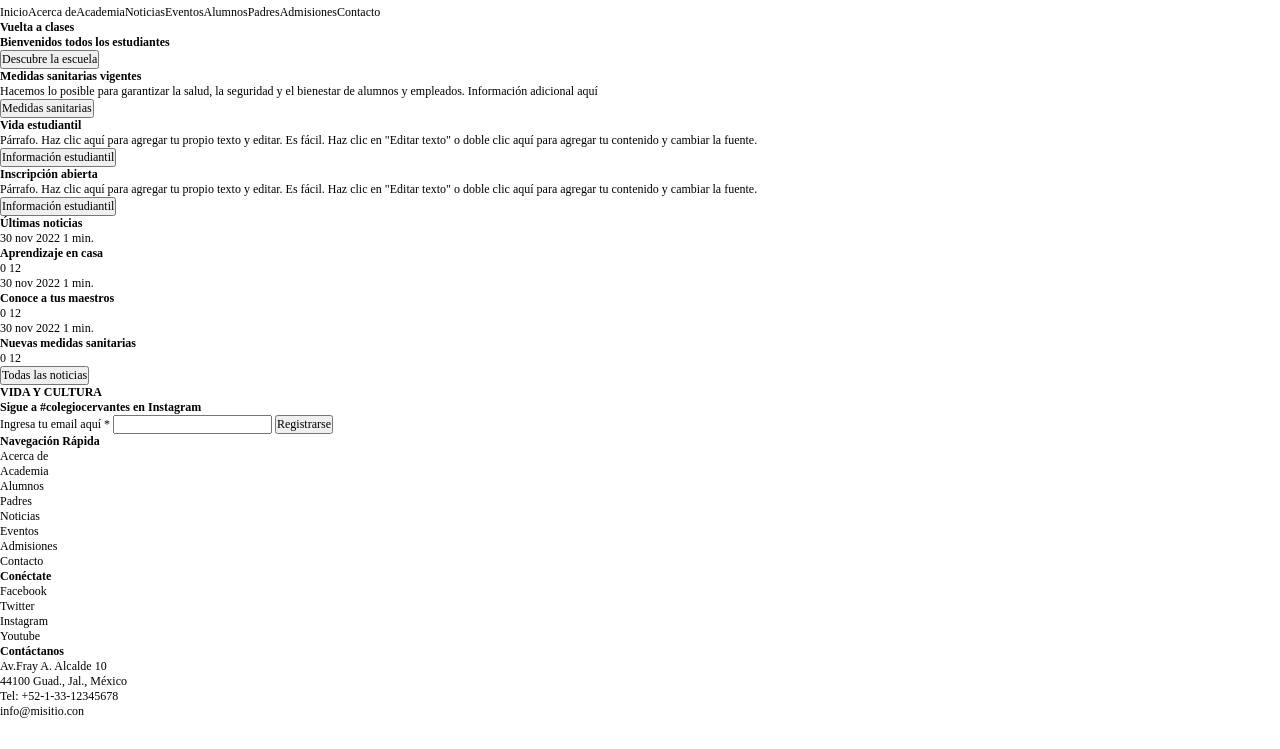
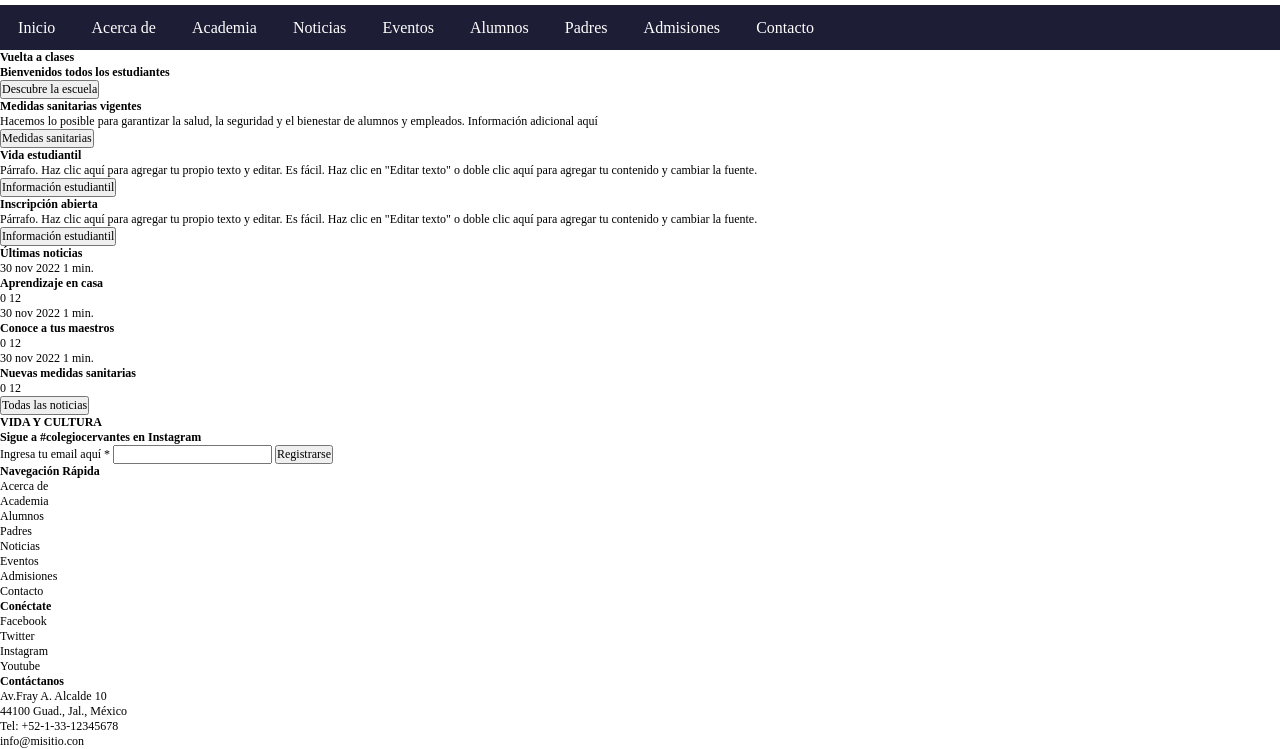
Before and after one commit to JOALMEDI/web-colegio, a plain HTML site: page index.html in a window 1280 px wide. Shown: the part 110-859 px from the top of the page. Before the commit the page ends 829 px from the top, so only its background shows below. Drawn offline with Linux system fonts and the light colour scheme; a web font is replaced by a local one.

Commit message:
Se termino el diseño del menu

```diff
--- a/estilo.css
+++ b/estilo.css
@@ -136,7 +136,29 @@
     font-family: var(--ligh);
     font-size: 16px;
 }
-section nav ul{
+
+header .encabezado-nav{
+    display: inline-block;
+    width: 100%;
+    height: 45px;
+    background: var(--azul-fuerte);
+}
+header .encabezado-nav ul{
     display: flex;
     flex-direction: row;
+    height: 100%;
+    width: 65%;
+    justify-content: space-around;
+    align-items: center;
+
 }
+header .encabezado-nav ul li{
+    color: var(--blanco);
+    font-size: 16px;
+    font-family: var(--ligh);
+    cursor: pointer;
+}
+header .encabezado-nav ul li:hover{
+    color: var(--lila);
+    transition: 0.5s all;
+}
--- a/index.html
+++ b/index.html
@@ -123,7 +123,7 @@
             </article>
         </section>
         <section>
-            <nav>
+            <nav class="encabezado-nav">
                 <ul>
                     <li>Inicio</li>
                     <li>Acerca de</li>
```
